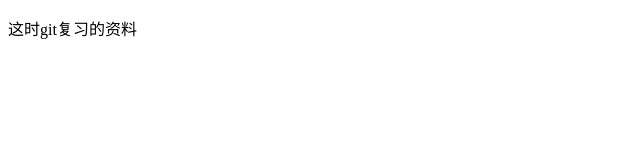
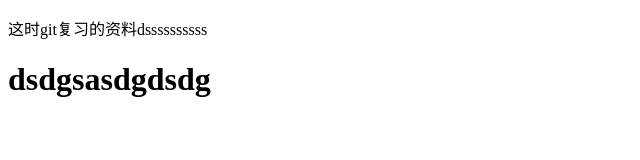
Before and after one commit to hahahahaoshenqiang/third, a plain HTML site: page index.html in a window 1280 px wide. Shown: the whole page, without its empty margins (0-640 px from the left). Drawn offline with Linux system fonts and the light colour scheme.

Commit message:
Update index.html

```diff
--- a/index.html
+++ b/index.html
@@ -5,6 +5,8 @@
 	<title>Document</title>
 </head>
 <body>
-	<p>这时git复习的资料</p>
+	<p>这时git复习的资料dssssssssss</p>
+	<h1>dsdgsasdgdsdg</h1>
+
 </body>
 </html>
```
